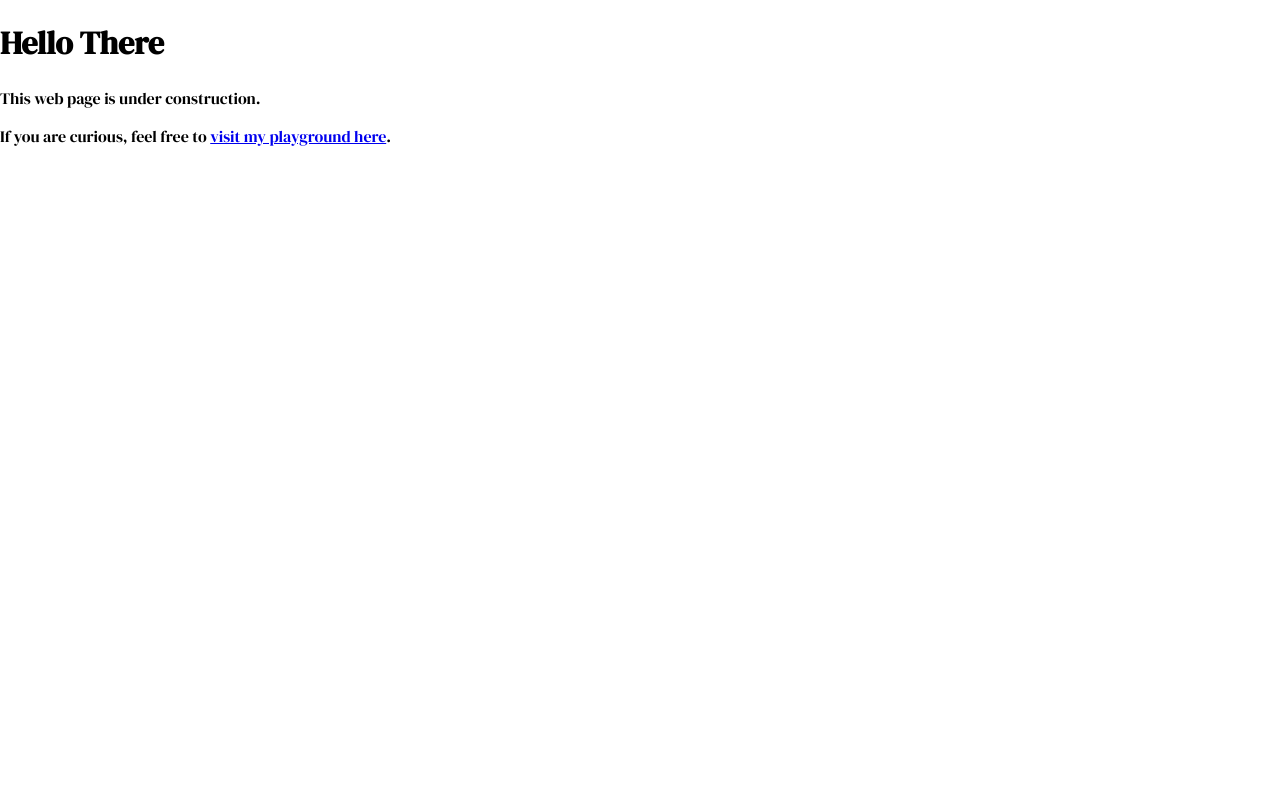
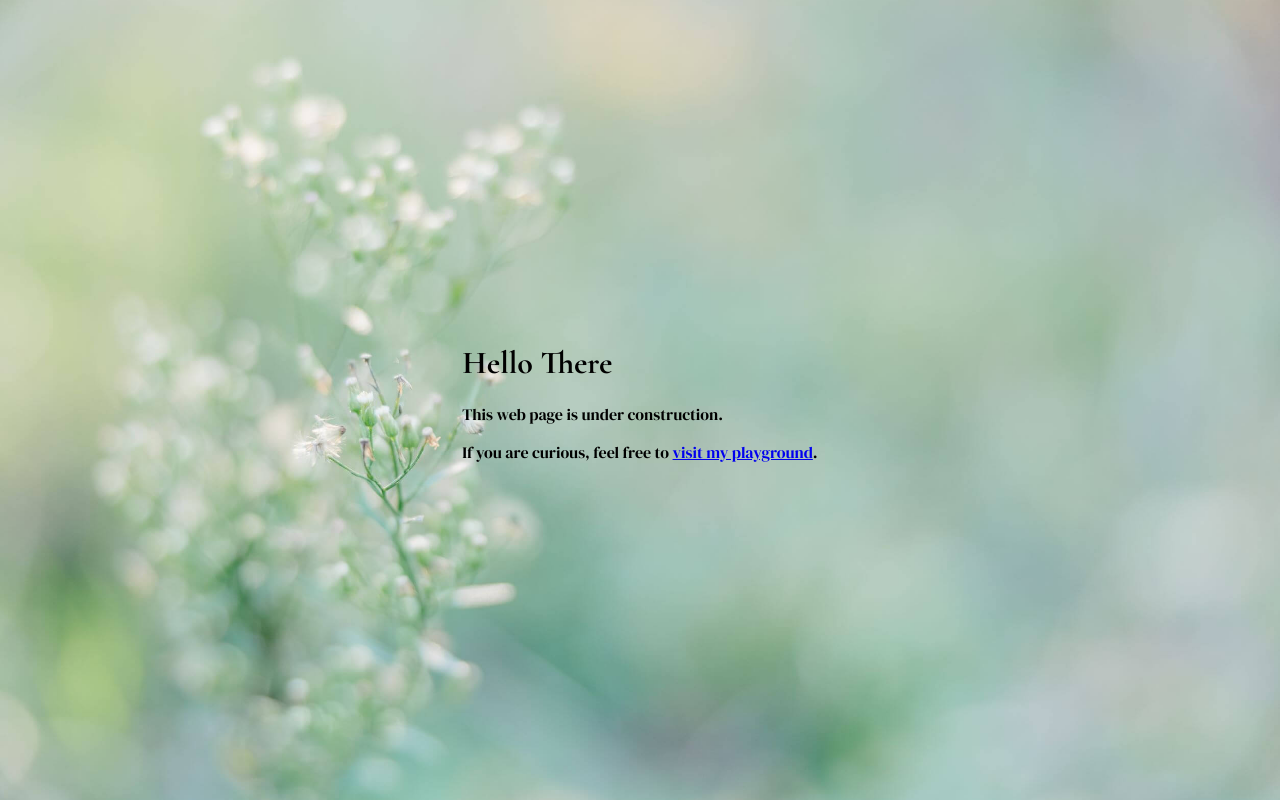
Before and after one commit to hungmqn/hungmqn, a plain HTML site: page index.html in a window 1280 px wide. Drawn offline with nearby package versions, Linux system fonts and the light colour scheme.

Commit message:
Update typo and assets

```diff
--- a/index.html
+++ b/index.html
@@ -14,9 +14,17 @@
 </head>
 
 <body>
-  <h1>Hello There</h1>
-  <p>This web page is under construction.</p>
-  <p>If you are curious, feel free to <a href="/playground">visit my playground here</a>.</p>
+  <header>
+    <div class="stacked-content height-100dvh">
+      <img class="img-object-fit-cover height-100dvh" src="/assets/images/bg-flower-light-1.jpg" alt="Hung Nguyen">
+      <div>
+        <h1>Hello There</h1>
+        <p>This web page is under construction.</p>
+        <p>If you are curious, feel free to <a href="/playground">visit my playground</a>.</p>
+      </div>
+    </div>
+  </header>
+
   <script src="/script.js"></script>
 </body>
 
--- a/playground.css
+++ b/playground.css
@@ -34,6 +34,10 @@ hr {
 
 .font-cormorant-garamond {
   font-family: var(--cormorant-garamond);
+}
+
+.img-object-fit {
+  object-fit: cover;
 }
 
 .flex {
--- a/style.css
+++ b/style.css
@@ -12,3 +12,30 @@ body {
   margin: 0;
   font-family: var(--dm-serif-display);
 }
+
+h1,
+h2,
+h3,
+h4,
+h5 {
+  font-family: var(--cormorant-garamond);
+}
+
+.height-100dvh {
+  height: 100dvh;
+}
+
+.img-object-fit-cover {
+  width: 100%;
+  object-fit: cover;
+}
+
+.stacked-content {
+  display: grid;
+  place-items: center;
+}
+
+.stacked-content > * {
+  grid-row: 1/-1;
+  grid-column: 1/-1;
+}
```
Also changed, not shown: playground.html (+2 -1 lines), assets/images/bg-flower-light-1.jpg (added), assets/images/bg-mushroom-render-1.jpg (added), assets/images/hungmqn.png (deleted).
